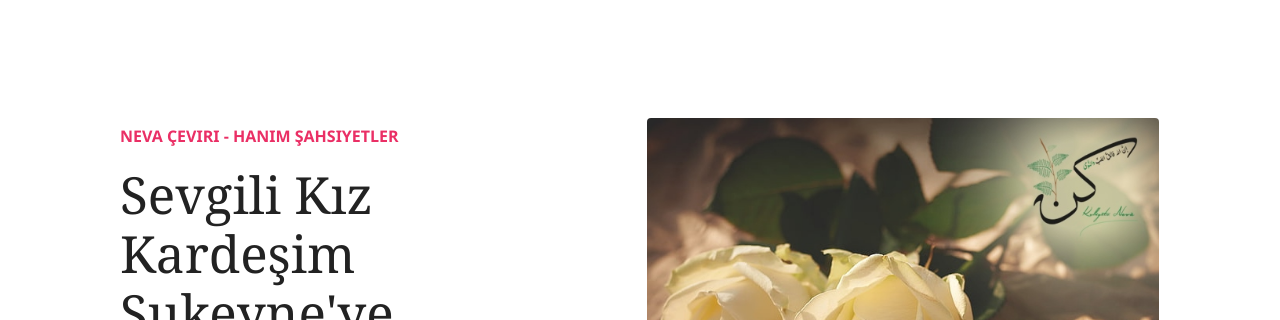
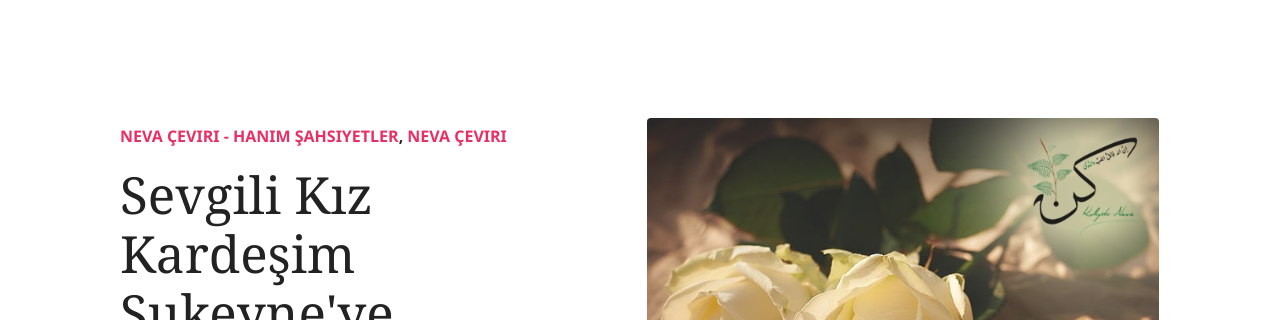
Before and after one commit to kulliyetuneva/website, a Jekyll site: the page built from _posts/2021-12-19-sevgili-kız-kardeşim-sukeyneye-çeviri.md, in a window 1280 px wide and 900 px high. Shown: the top 320 px of the window. Built offline with Jekyll 4.4.1, drawn with Linux system fonts in a browser that asks for light colours; nearby versions of some CDN libraries; comment, search, counter and statistics services are not loaded.

Commit message:
Update Yazı “2021-12-19-sevgili-kız-kardeşim-sukeyneye-çeviri”

```diff
--- a/_posts/2021-12-19-sevgili-kız-kardeşim-sukeyneye-çeviri.md
+++ b/_posts/2021-12-19-sevgili-kız-kardeşim-sukeyneye-çeviri.md
@@ -5,6 +5,7 @@ date: 2021-12-19T20:28:15.596Z
 author: kulliyetuneva
 categories:
   - Neva Çeviri - Hanım Şahsiyetler
+  - Neva Çeviri
 featured: true
 sticky: false
 image: /assets/images/sukeyne.jpg
```
